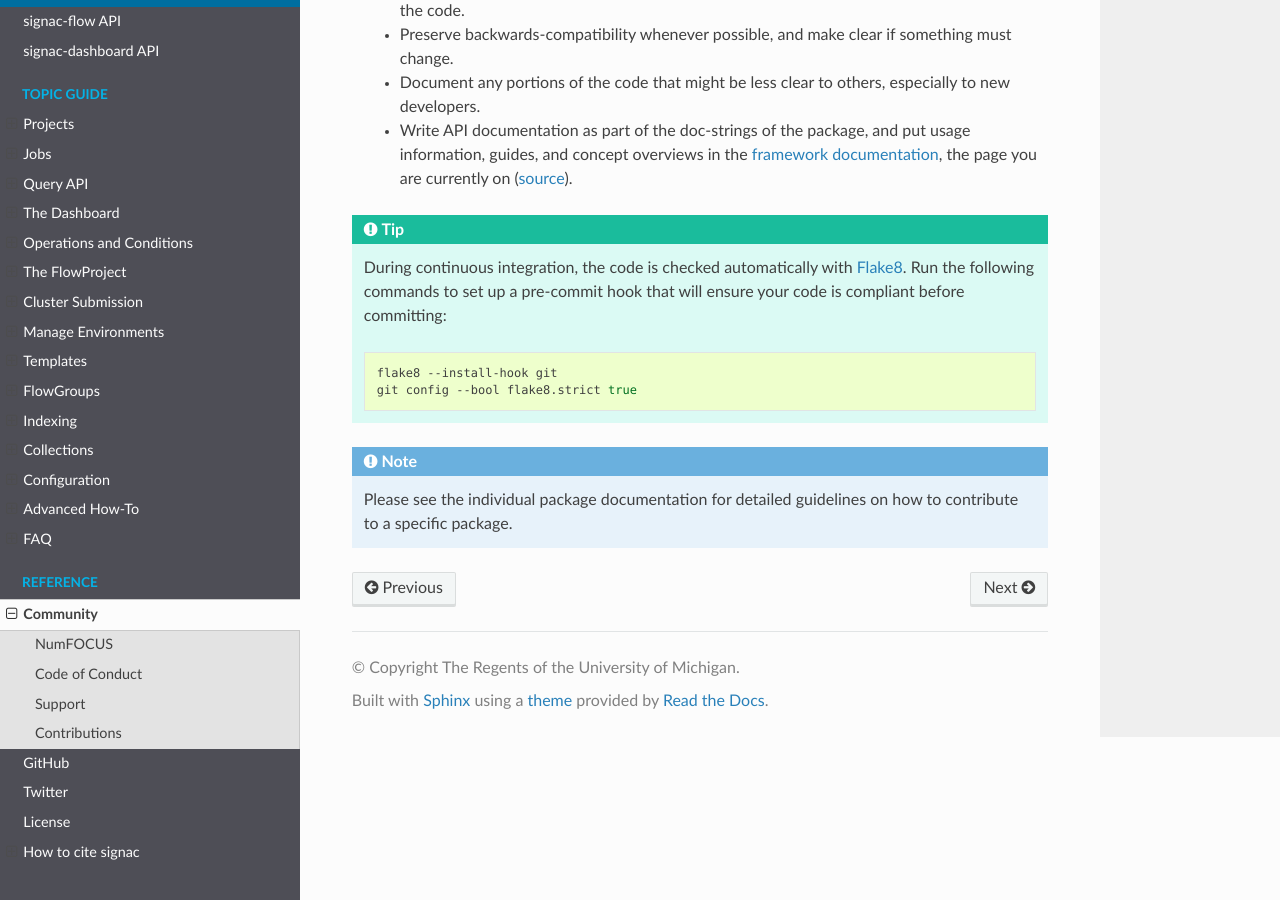
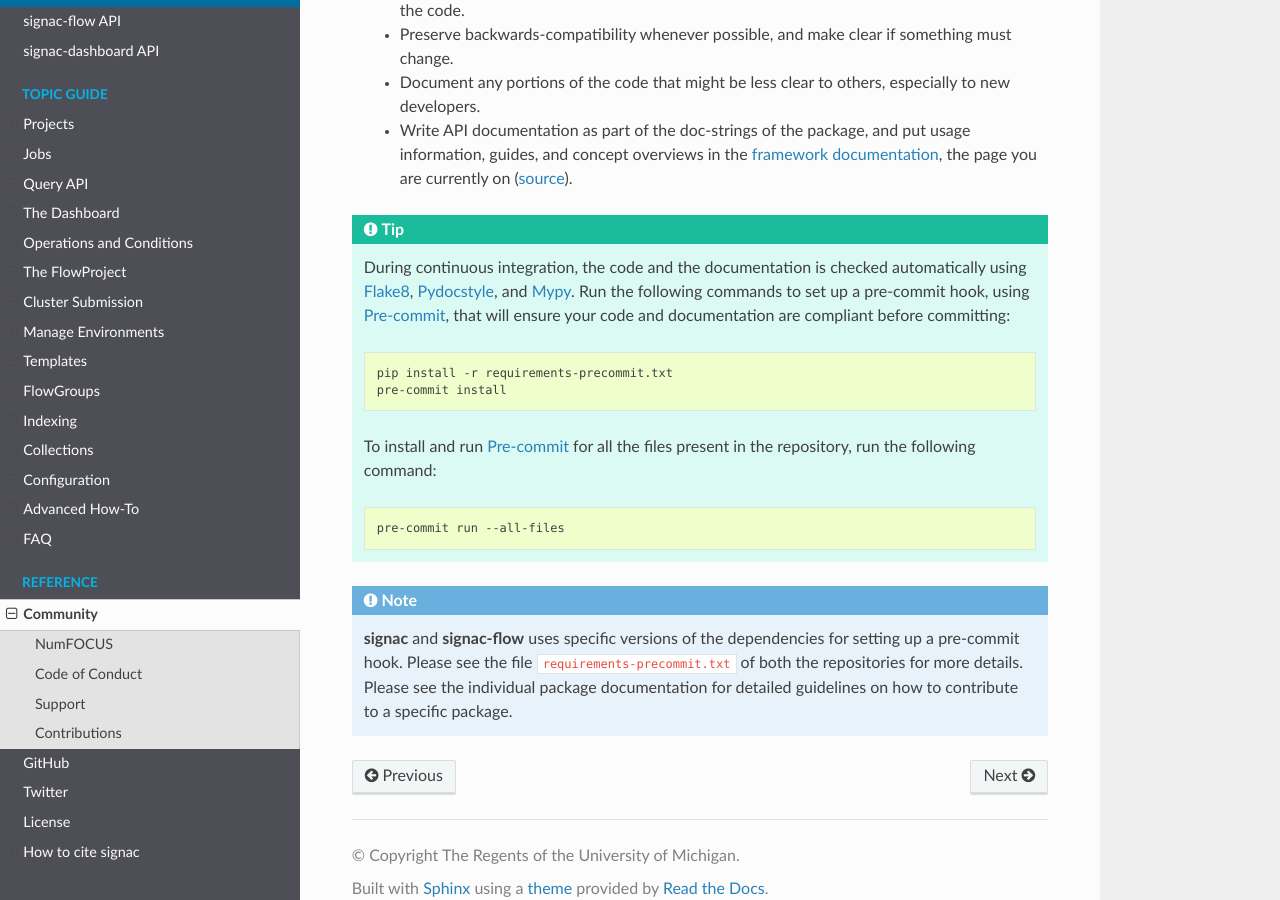
Before and after one commit to glotzerlab/signac-docs, a Sphinx documentation site: the page built from docs/source/community.rst, in a window 1280 px wide and 900 px high, scrolled down 1178 px. Built offline with Sphinx 7.4.7 and the Read the Docs theme 2.0.0, drawn with Linux system fonts in a browser that asks for light colours.

Commit message:
Add docs for pre-commit (#92)
Adds documentation for setting up pre-commit hooks using the pre-commit Python package. Provides information about Flake8, MyPy, and Pydocstyle.

Co-authored-by: Carl Simon Adorf <csadorf@umich.edu>
Co-authored-by: Brandon Butler <butlerbr@umich.edu>

```diff
--- a/docs/source/community.rst
+++ b/docs/source/community.rst
@@ -63,17 +63,26 @@ All code contributed via pull request needs to adhere to the following guideline
 
 .. tip::
 
-    During continuous integration, the code is checked automatically with `Flake8`_.
-    Run the following commands to set up a pre-commit hook that will ensure your code is compliant before committing:
+    During continuous integration, the code and the documentation is checked automatically using `Flake8`_, `Pydocstyle`_, and `Mypy`_.
+    Run the following commands to set up a pre-commit hook, using `Pre-commit`_, that will ensure your code and documentation are compliant before committing:
 
     .. code-block:: bash
 
-        flake8 --install-hook git
-        git config --bool flake8.strict true
+        pip install -r requirements-precommit.txt
+        pre-commit install
 
+    To install and run `Pre-commit`_ for all the files present in the repository, run the following command:
+
+    .. code-block:: bash
+
+        pre-commit run --all-files
 
 .. _Flake8: https://flake8.pycqa.org/en/latest/
+.. _Pydocstyle: http://pydocstyle.org/en/4.0.0/index.html
+.. _Mypy: https://mypy.readthedocs.io/en/stable/
+.. _Pre-commit: https://pre-commit.com/
 
 .. note::
 
+    **signac** and **signac-flow** uses specific versions of the dependencies for setting up a pre-commit hook. Please see the file ``requirements-precommit.txt`` of both the repositories for more details.
     Please see the individual package documentation for detailed guidelines on how to contribute to a specific package.
```
